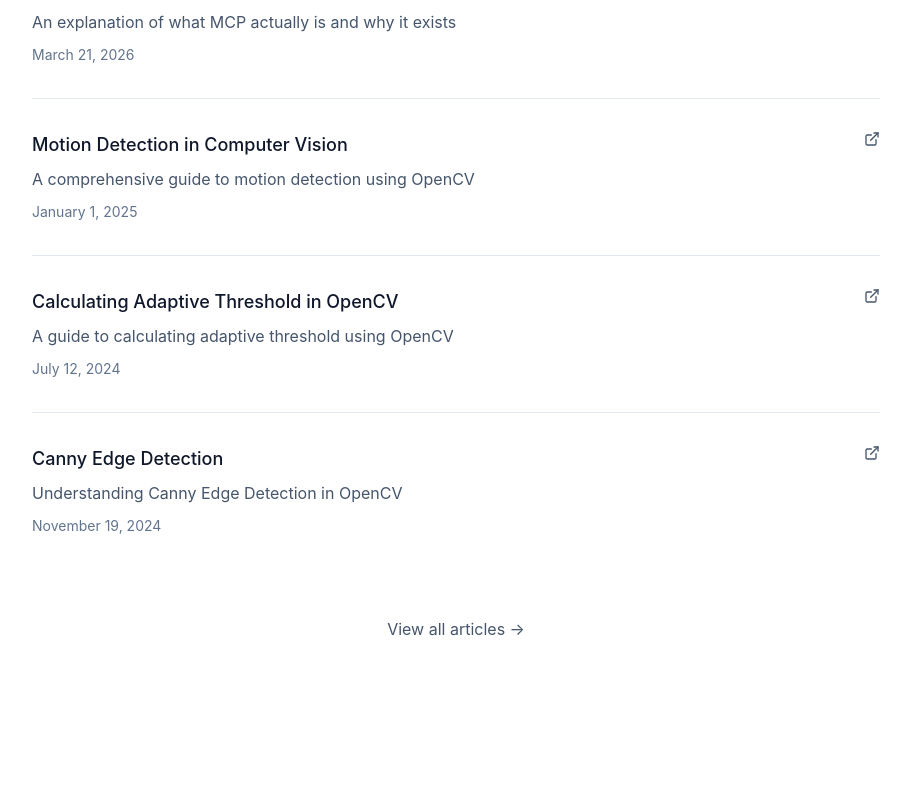
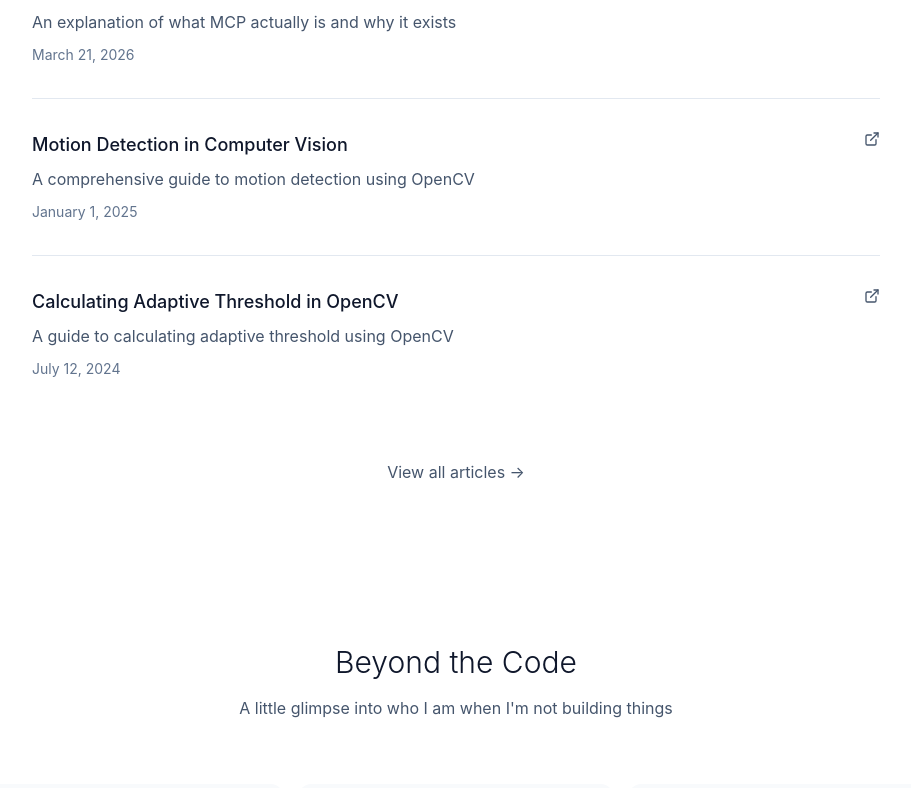
Before and after one commit to Queen-esther01/portfolio, a React (Vite) app: page / in a window 1280 px wide. Shown: the part 2655-3443 px from the top of the page, without its empty margins (184-1095 px from the left). Built offline with nearby package versions, Linux system fonts and the light colour scheme.

Commit message:
Cut down visible articles

```diff
--- a/src/components/Writings.tsx
+++ b/src/components/Writings.tsx
@@ -43,7 +43,7 @@ const Writings = () => {
 
 				<div className="space-y-8">
 					{
-						articles.map((article) => (
+						articles.slice(0, 4).map((article) => (
 							<article
 								key={article.title}
 								className="border-b border-slate-200 pb-8 last:border-b-0"
```
